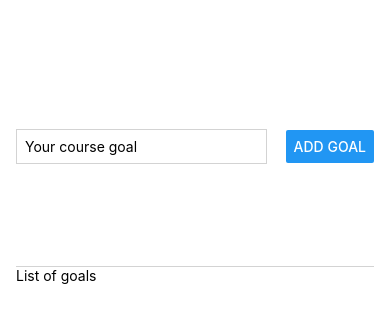
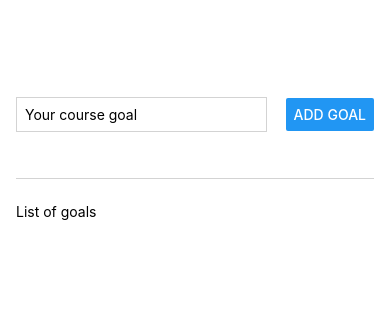
Before and after one commit to CianHub/coure-goals-app, a React Native app: screen / in a window 390 px wide. Shown: the top 322 px of the page. Built offline with nearby package versions, Linux system fonts and the light colour scheme.

Commit message:
improve structure and styles cont

```diff
--- a/App.js
+++ b/App.js
@@ -26,7 +26,7 @@ const styles = StyleSheet.create({
     flexDirection: 'row',
     justifyContent: 'space-between',
     alignItems: 'center',
-    paddingBottom: 24,
+    marginBottom: 24,
     borderBottomWidth: 1,
     borderBottomColor: 'lightgrey',
   },
@@ -38,6 +38,6 @@ const styles = StyleSheet.create({
     padding: 8,
   },
   goalsContainer: {
-    flex: 3,
+    flex: 5,
   },
 });
```
